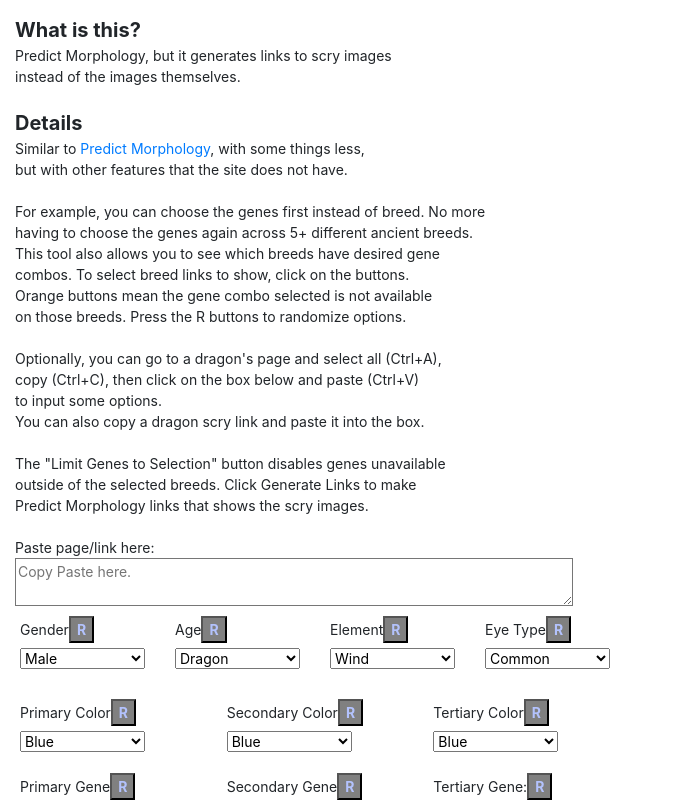
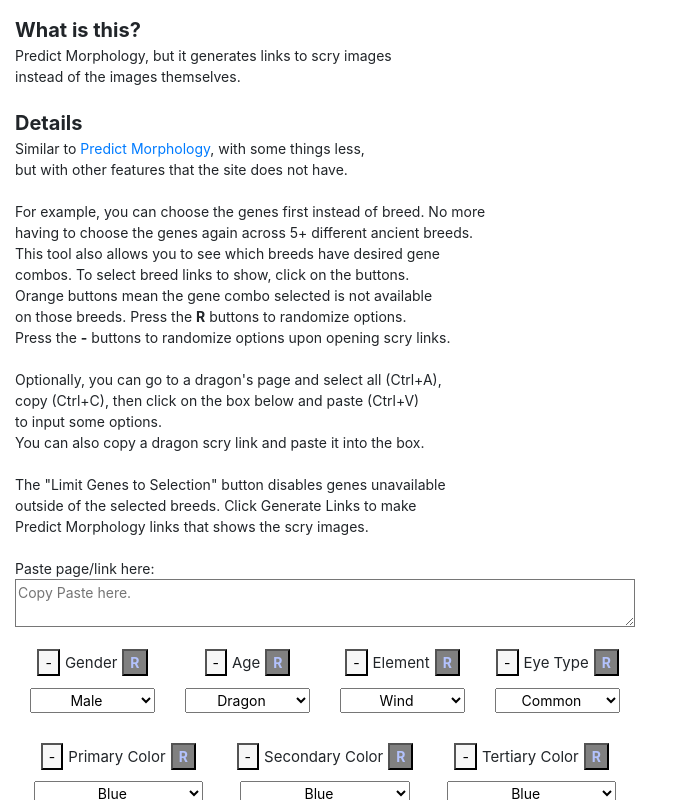
Before and after one commit to Blue-Latios/FRStuff, a Nuxt app: page /predict-lite in a window 1280 px wide. Shown: the top 800 px of the page, without its empty margins (0-683 px from the left). Built offline with nearby package versions, Linux system fonts and the light colour scheme.

Commit message:
New Feature on Predict Lite: randomize on link

```diff
--- a/pages/index.vue
+++ b/pages/index.vue
@@ -1,45 +1,45 @@
 <template><div>
 	<ul>
-		<li><NuxtLink to="/wishlist-generator/">Simple Wishlist Generator</NuxtLink></li>
+		<li><a href="/wishlist-generator/">Simple Wishlist Generator</a></li>
 	</ul>
 <!--	<ul>
-		<li><NuxtLink to="/database-shortcut/">Database Shortcut</NuxtLink></li>
+		<li><a href="/database-shortcut/">Database Shortcut</a></li>
 	</ul>
 	<ul>
-		<li><NuxtLink to="/baldwin-calculator/">Baldwin Calculator</NuxtLink></li>
+		<li><a href="/baldwin-calculator/">Baldwin Calculator</a></li>
 	</ul> -->
 	<ul>
-		<li><NuxtLink to="/dragon-to-sheets/">Dragon to Sheets</NuxtLink></li>
+		<li><a href="/dragon-to-sheets/">Dragon to Sheets</a></li>
 	</ul>
 	<ul>
-		<li><NuxtLink to="/lair-to-sheets/">Lair to Sheets</NuxtLink></li>
+		<li><a href="/lair-to-sheets/">Lair to Sheets</a></li>
 	</ul>
 	<ul>
-		<li><NuxtLink to="/history-to-sheets/">Recent History to Sheets</NuxtLink></li>
+		<li><a href="/history-to-sheets/">Recent History to Sheets</a></li>
 	</ul>
 		<ul>
-		<li><NuxtLink to="/hoard-to-sheets/">Hoard to Sheets</NuxtLink></li>
+		<li><a href="/hoard-to-sheets/">Hoard to Sheets</a></li>
 	</ul>
 	<ul>
-		<li><NuxtLink to="/color-range-finder/">Color Range Finder</NuxtLink></li>
+		<li><a href="/color-range-finder/">Color Range Finder</a></li>
 	</ul>
 	<ul>
-		<li><NuxtLink to="/sheets-columns-sorter/">Sheets Columns Sorter</NuxtLink></li>
+		<li><a href="/sheets-columns-sorter/">Sheets Columns Sorter</a></li>
 	</ul>
 	<ul>
-		<li><NuxtLink to="/gene-format-updater/">Gene Format Updater</NuxtLink></li>
+		<li><a href="/gene-format-updater/">Gene Format Updater</a></li>
 	</ul>
 	<ul>
-		<li><NuxtLink to="/predict-lite/">Predict Morphology Lite</NuxtLink></li>
+		<li><a href="/predict-lite/" external>Predict Morphology Lite</a></li>
 	</ul>
 	<ul>
-		<li><NuxtLink to="/hue-sort/">Hue Sort</NuxtLink></li>
+		<li><a href="/hue-sort/">Hue Sort</a></li>
 	</ul>
 	<ul>
-		<li><NuxtLink to="/colors-data/">Colors Data</NuxtLink></li>
+		<li><a href="/colors-data/">Colors Data</a></li>
 	</ul>
 	<ul>
-		<li><NuxtLink to="/color-gene-match/">FR Color Match</NuxtLink></li>
+		<li><a href="/color-gene-match/">FR Color Match</a></li>
 	</ul>
 	<NuxtChild />
 </div></template>
--- a/pages/predict-lite/index.vue
+++ b/pages/predict-lite/index.vue
@@ -15,7 +15,8 @@
   This tool also allows you to see which breeds have desired gene<br>
   combos. To select breed links to show, click on the buttons.<br>
   Orange buttons mean the gene combo selected is not available<br>
-  on those breeds. Press the R buttons to randomize options.<br><br>
+  on those breeds. Press the <b>R</b> buttons to randomize options.<br>
+  Press the <b>-</b> buttons to randomize options upon opening scry links.<br><br>
 
   Optionally, you can go to a dragon's page and select all (Ctrl+A),<br>
   copy (Ctrl+C), then click on the box below and paste (Ctrl+V)<br>
@@ -26,33 +27,41 @@
   Predict Morphology links that shows the scry images.<br><br>
 
   Paste page/link here:<br>
-  <textarea class="ta" placeholder="Copy Paste here." @paste="htmlPaste" style="width:90%;"></textarea><br>
+  <textarea class="ta" placeholder="Copy Paste here." @paste="htmlPaste"></textarea><br>
 
   <div class="cols">
 	<div class="col">
+	  <button :class="rand_class('gender')" @click="toggle_r('gender')">-</button>
 		<label>Gender</label>
-		<button class="r" @click="r_gender()">R</button><br>
+		<button class="button_r" @click="r_gender()">R</button>
+		<br>
 		<select class="dropdown" id="gender" v-model="gender">
 			<option v-for="(val, key) in gender_list" :value="val">{{ key }}</option>
 		</select>
 	</div>
 	<div class="col">
+	  <button :class="rand_class('age')" @click="toggle_r('age')">-</button>
 		<label>Age</label>
-		<button class="r" @click="r_age()">R</button><br>
+		<button class="button_r" @click="r_age()">R</button>
+		<br>
 		<select class="dropdown" id="age" v-model="age">
 			<option v-for="(val, key) in age_list" :value="val">{{ key }}</option>
 		</select>
 	</div>
 	<div class="col">
+	  <button :class="rand_class('element')" @click="toggle_r('element')">-</button>
 		<label>Element</label>
-		<button class="r" @click="r_element()">R</button><br>
+		<button class="button_r" @click="r_element()">R</button>
+		<br>
 		<select class="dropdown" id="element" v-model="element">
 			<option v-for="(val, key) in element_list" :value="val">{{ key }}</option>
 		</select>
 	</div>
 	<div class="col">
+	  <button :class="rand_class('eye')" @click="toggle_r('eye')">-</button>
 		<label>Eye Type</label>
-		<button class="r" @click="r_eye()">R</button><br>
+		<button class="button_r" @click="r_eye()">R</button>
+		<br>
 		<select class="dropdown" id="eye" v-model="eye">
 			<option v-for="(val, key) in eye_list" :value="val">{{ key }}</option>
 		</select>
@@ -60,37 +69,43 @@
   </div>
   <div class="cols">
 	<div class="col">
+	  <button :class="rand_class('prim_c')" @click="toggle_r('prim_c')">-</button>
 		<label>Primary Color</label>
-		<button class="r" @click="r_pc()">R</button><br>
+		<button class="button_r" @click="r_pc()">R</button>
 		<select class="dropdown" id="prim_c" v-model="prim_c">
 			<option v-for="(val, key) in colors" :value="val">{{ key }}</option>
 		</select><br><br>
+		<button :class="rand_class('prim_g')" @click="toggle_r('prim_g')">-</button>
 		<label>Primary Gene</label>
-		<button class="r" @click="r_pg()">R</button><br>
+		<button class="button_r" @click="r_pg()">R</button>
 		<select class="dropdown" id="prim_g" v-model="prim_g">
 			<option v-for="val in prim_genes" :value="val" :disabled="check_gene_disabled(val, 1)">{{ val }}</option>
 		</select>
 	</div>
 	<div class="col">
+	  <button :class="rand_class('sec_c')" @click="toggle_r('sec_c')">-</button>
 		<label>Secondary Color</label>
-		<button class="r" @click="r_sc()">R</button><br>
+		 <button class="button_r" @click="r_sc()">R</button>
 		<select class="dropdown" id="sec_c" v-model="sec_c">
 			<option v-for="(val, key) in colors" :value="val">{{ key }}</option>
 		</select><br><br>
-		<label>Secondary Gene</label>
-		<button class="r" @click="r_sg()">R</button><br>
+		<button :class="rand_class('sec_g')" @click="toggle_r('sec_g')">-</button>
+		 <label>Secondary Gene</label>
+		<button class="button_r" @click="r_sg()">R</button>
 		<select class="dropdown" id="sec_g" v-model="sec_g">
 			<option v-for="val in sec_genes" :value="val" :disabled="check_gene_disabled(val, 2)">{{ val }}</option>
 		</select>
 	</div>
 	<div class="col">
+	  <button :class="rand_class('tert_c')" @click="toggle_r('tert_c')">-</button>
 		<label>Tertiary Color</label>
-		<button class="r" @click="r_tc()">R</button><br>
+		<button class="button_r" @click="r_tc()">R</button>
 		<select class="dropdown" id="tert_c" v-model="tert_c">
 			<option v-for="(val, key) in colors" :value="val">{{ key }}</option>
 		</select><br><br>
+		<button :class="rand_class('tert_g')" @click="toggle_r('tert_g')">-</button>
 		<label>Tertiary Gene:</label>
-		<button class="r" @click="r_tg()">R</button><br>
+		<button class="button_r" @click="r_tg()">R</button>
 		<select class="dropdown" id="tert_g" v-model="tert_g">
 			<option v-for="val in tert_genes" :value="val" :disabled="check_gene_disabled(val, 3)">{{ val }}</option>
 		</select>
@@ -141,14 +156,26 @@
 	padding-bottom: 20px;
 }
 .col {
-	padding: 5px;
+	padding-top: 5px;
+	padding-bottom: 5px;
+	padding-left: 5px;
+	padding-right: 5px;
+	text-align: center;
+}
+label {
+  font-size: 15px;
+  margin-left: 5px;
+  margin-right: 5px;
 }
 .results {
 	white-space: pre-line;
-	line-height:1.0;
+	line-height: 1.0;
 }
 .dropdown {
-	width: 125px;
+	width: 86%;
+	height: 25px;
+	text-align: center;
+	margin-top: 5px;
 }
 ul {
 	margin-bottom: 0;
@@ -158,7 +185,7 @@ ul {
 	color: white;
 }
 .off {
-	background-color: white;
+	background-color: #f7f7f7;
 	color: black;
 }
 .disabled {
@@ -166,14 +193,21 @@ ul {
 	color: white;
 	cursor: not-allowed;
 }
-.r {
+.button_r {
 	background-color: gray;
 	color: #b3c2fd;
+	font-weight: bold;
+}
+.button_x {
+	background-color: #f1a34b;
+	color: white;
 	font-weight: bold;
 }
 .ta {
 	background-color: transparent;
 	color: transparent;
+	width: 100%;
+	margin-bottom: 12px;
 }
 </style>
 
@@ -230,6 +264,18 @@ export default {
 			})),
 
 			limit: false,
+			rand_check: {
+		    "gender": true,
+		    "age": true,
+		    "element": true,
+		    "eye": true,
+		    "prim_g": true,
+		    "sec_g": true,
+		    "tert_g": true,
+		    "prim_c": true,
+		    "sec_c": true,
+		    "tert_c": true
+			},
 		};
 	},
 	head() {
@@ -254,6 +300,15 @@ export default {
 				  }
 				  if (!item.isOn) return 'off';
 				  return 'on';
+			  };
+		},
+		rand_class() {
+			  return (x) => {
+				  if (!this.rand_check[x]) {
+					  return 'button_x';
+				  } else {
+				    return 'off';
+				  }
 			  };
 		},
 		limit_class() {
@@ -308,6 +363,9 @@ export default {
 			this.ancient_list[x].isOn = !this.ancient_list[x].isOn;
 		  }
 		},
+		toggle_r(x) {
+		  this.rand_check[x] = !this.rand_check[x];
+		},
 		select_all() {
 			for (const x in this.modern_list) {
 				if (!this.check_disabled(this.modern_list[x])) this.modern_list[x].isOn = true;
@@ -353,13 +411,13 @@ export default {
 		generate() {
 			try {
 
-				let gender = "gender=" + this.gender;
-				let age = "&age=" + this.age;
-				let element = "&element=" + this.element;
-				let eyetype = "&eyetype=" + this.eye;
-				let body = "&body=" + this.prim_c.toString();
-				let wings = "&wings=" + this.sec_c.toString();
-				let tert = "&tert=" + this.tert_c.toString();
+				let gender = (this.rand_check["gender"] ? "&gender=" + this.gender : "");
+				let age = (this.rand_check["age"] ? "&age=" + this.age : "");
+				let element = (this.rand_check["element"] ? "&element=" + this.element : "");
+				let eyetype = (this.rand_check["eye"] ? "&eyetype=" + this.eye : "");
+				let body = (this.rand_check["prim_c"] ? "&body=" + this.prim_c.toString() : "");
+				let wings = (this.rand_check["sec_c"] ? "&wings=" + this.sec_c.toString() : "");
+				let tert = (this.rand_check["tert_c"] ? "&tert=" + this.tert_c.toString() : "");
 
 				let breeds = [...this.modern_list.filter(x => x.isOn).map(x => [x.name, x.value]),
 				...this.ancient_list.filter(x => x.isOn).map(x => [x.name, x.value])];
@@ -370,9 +428,9 @@ export default {
 					let name = x[0];
 
 					let breed = "&breed=" + x[1];
-					let bodygene = "&bodygene=" + this.get_id(name, this.prim_g);
-					let winggene = "&winggene=" + this.get_id(name, this.sec_g);
-					let tertgene = "&tertgene=" + this.get_id(name, this.tert_g);
+					let bodygene = (this.rand_check["prim_g"] ? "&bodygene=" + this.get_id(name, this.prim_g) : "");
+					let winggene = (this.rand_check["sec_g"] ? "&winggene=" + this.get_id(name, this.sec_g) : "");
+					let tertgene = (this.rand_check["tert_g"] ? "&tertgene=" + this.get_id(name, this.tert_g) : "");
 
 					let k = start_s + gender + age + element + eyetype + body + wings + tert + breed + bodygene + winggene + tertgene;
 					s += "\n\n<b><font size=4>" + name + '</font></b>\n<font size=1><a target="_blank" rel="noopener noreferrer" href=' + k + ">" + k + "</a></font>";
```
